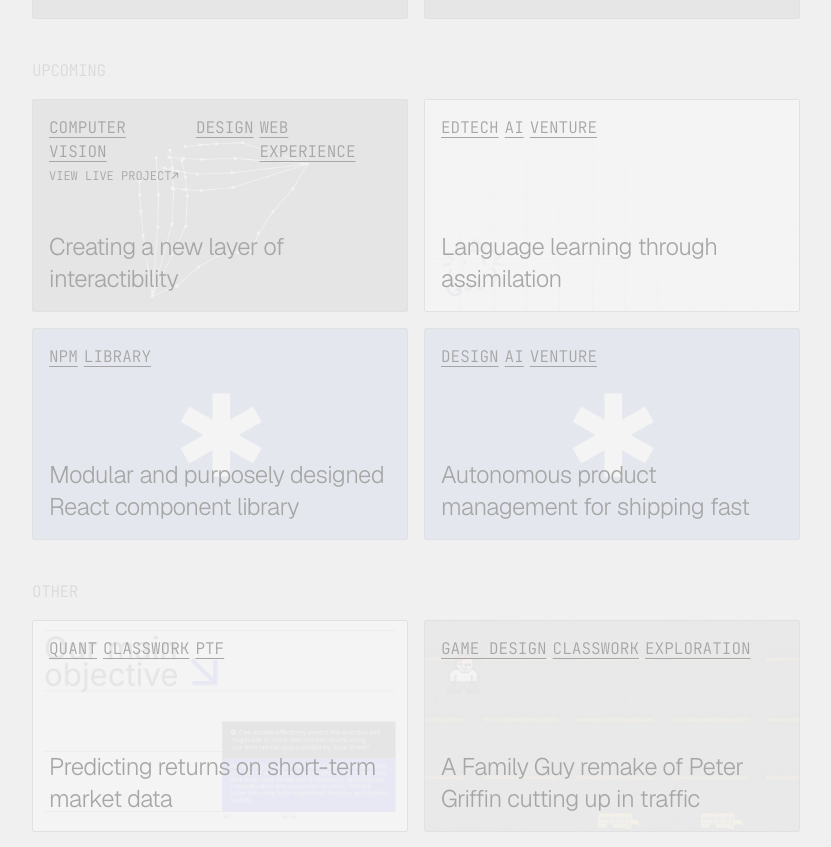
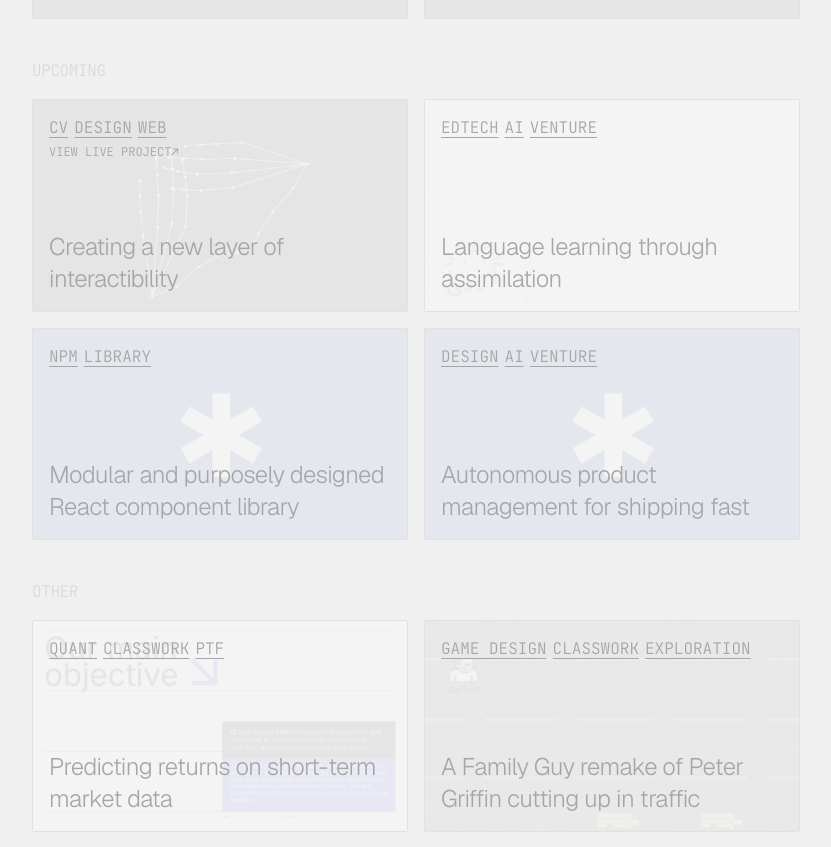
Before and after one commit to vznh/mole, a Next.js app: page / in a window 1280 px wide. Shown: the part 1186-2033 px from the top of the page, without its empty margins (224-1055 px from the left). Built offline with nearby package versions, Linux system fonts and the light colour scheme.

Commit message:
refactor:reduced size to not mess up layout

```diff
--- a/src/presets/work.ts
+++ b/src/presets/work.ts
@@ -85,7 +85,7 @@ export const upcoming: ProjectRowProps[] = [
   {
     key: 1,
     title: "Creating a new layer of interactibility",
-    categories: ["computer vision", "design", "web experience"],
+    categories: ["cv", "design", "web"],
     url: "https://permanence.vercel.app",
     imgPaths: [
       "/images/projects/permanence/1.png"
```
